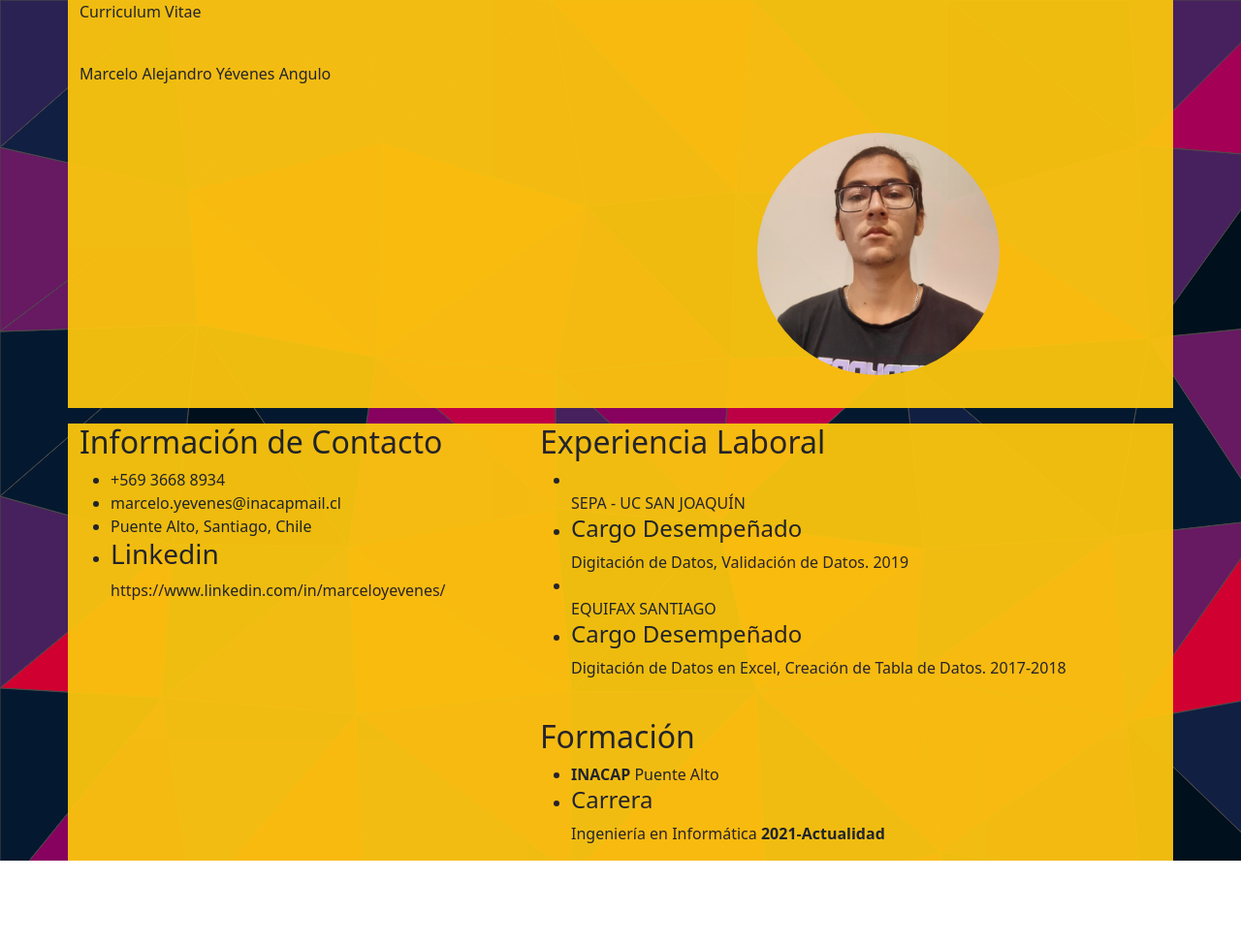
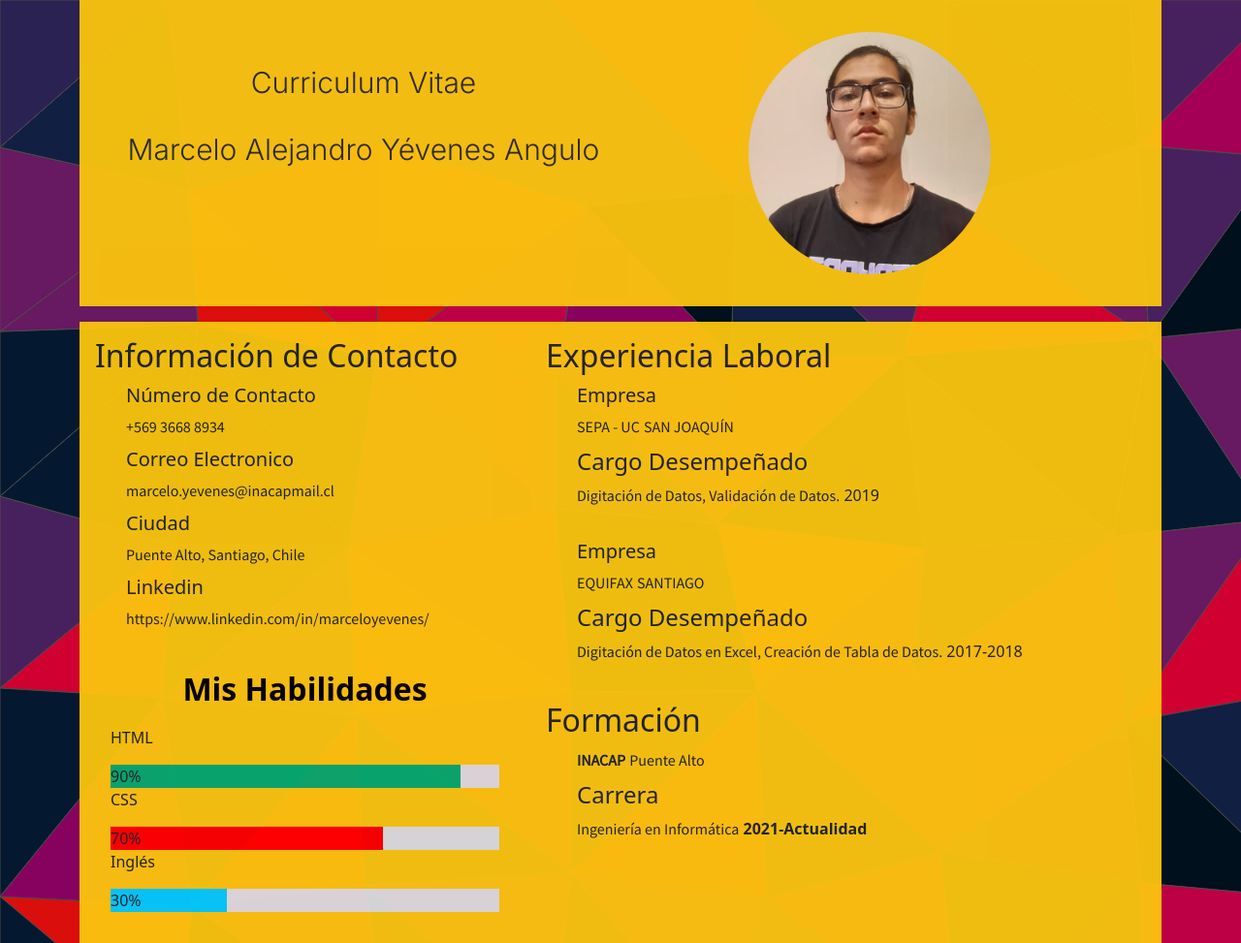
Before and after one commit to pikadeveloper/cvbootstrap5, a plain HTML site: page index.html in a window 1280 px wide. Shown: the whole page at 97% size. Before the commit the page ends 888 px from the top, so only its background shows below. Drawn offline with nearby package versions, Linux system fonts and the light colour scheme.

Commit message:
versión terminada

```diff
--- a/index.html
+++ b/index.html
@@ -9,38 +9,59 @@
     <link rel="stylesheet" type="text/css" href="recursos/index.css">
 </head>
 <body>
-    <div class="container mx-auto">
-        <section class="row ">
+    <div class="container">
+        <section class="row mx-auto">
             <header class="col-xs-12 ">
             <!--<header class="card-header"> -->
-                <p class="pc">Curriculum Vitae</p>
-                <br>
-                <p class="pc">Marcelo Alejandro Yévenes Angulo</p>
+                <div id="cabeza" class="m-2">
+                    <p class="pc">Curriculum Vitae</p>
+                    <br>
+                    <p class="pc">Marcelo Alejandro Yévenes Angulo</p>
+                </div>
                 <img id="foto" src="recursos/img/profile.png" alt="profile photo">
+
             </header>
-            <aside class="col-md-5 mt-3">
+            <aside class="col-md-5 mt-3 p-3">
                 <h2>Información de Contacto</h2>
                 <ul>
                     <li>
+                        <h5>Número de Contacto</h5>
                         <span class="texto">+569 3668 8934</span>
                     </li>
                     <li>
+                        <h5>Correo Electronico</h5>
                         <span class="texto">marcelo.yevenes@inacapmail.cl</span>
                     </li>
                     <li>
+                        <h5>Ciudad</h5>
                         <span class="texto">Puente Alto, Santiago, Chile</span>
                     </li>
                     <li>
-                        <h3>Linkedin</h3>
+                        <h5>Linkedin</h5>
                         <span class="texto">https://www.linkedin.com/in/marceloyevenes/</span>
                     </li>
                 </ul>
+                <div class="Habilidades p-3">
+                    <h2 class="skills">Mis Habilidades</h2>
+                    <p>HTML</p>
+                    <div class="con">
+                        <div class="html">90%</div>
+                    </div>
+                    <p>CSS</p>
+                    <div class="con">
+                        <div class="css">70%</div>
+                    </div>
+                    <p>Inglés</p>
+                    <div class="con">
+                        <div class="en">30%</div>
+                    </div>
+                </div>
             </aside>
-            <menu class="col-md-7 mt-3">
+            <menu class="col-md-7 mt-3 p-3">
                 <h2>Experiencia Laboral</h2>
                 <ul>
                     <li>
-                        <br>
+                        <h5>Empresa</h5>
                         <span class="texto">SEPA - UC</span>
                         <span class="texto">SAN JOAQUÍN</span>
                     </li>
@@ -51,6 +72,7 @@
                     </li>
                     <li>
                         <br>
+                        <h5>Empresa</h5>
                         <span class="texto">EQUIFAX</span>
                         <span class="texto">SANTIAGO</span>
                     </li>
--- a/recursos/index.css
+++ b/recursos/index.css
@@ -7,6 +7,14 @@
 
 body{
     background: url(img/background.svg);
+}
+.texto{
+    font-family: 'Source Sans Pro', sans-serif;
+}
+.pc{
+    font-family: 'Inter', sans-serif;
+    font-size: 30px;
+    margin: 0px 10px 0px 10px;
 }
 #foto{
     width: 250px;
@@ -28,3 +36,94 @@ menu{
     background-color: #fbc50e;
     opacity: 0.95;
 }
+menu ul{
+    position: relative;
+}
+menu ul li{
+    position: relative;
+    list-style: none;
+    margin: 10px 0px;
+}
+aside ul{
+    position: relative;
+}
+aside ul li{
+    position: relative;
+    list-style: none;
+    margin: 10px 0px;
+}
+.habilidades{
+    width: 100%;
+    margin: 10%;
+    border: 1px solid;
+    padding: 5px;
+}
+.con{
+    width: 100%;
+    background-color: #ddd;
+}
+.skills{
+    text-align: center;
+    padding: 10px;
+    color: black;
+    font-weight: bold;
+}
+.html{
+    background-color: #04aa6d;
+    animation: fillhtml 2s forwards;
+}
+.css{
+    background-color: red;
+    animation: fillcss 2s forwards;
+}
+.en{
+    background-color: rgb(0, 204, 255);
+    animation: fillen 2s forwards;
+}
+@keyframes fillhtml{
+    0%{width: 0;}
+    100%{width: 90%;}
+}
+@keyframes fillcss{
+    0%{width: 0;}
+    100%{width: 70%;}
+}
+@keyframes fillen{
+    0%{width: 0;}
+    100%{width: 30%;}
+}
+@media only screen and (min-width: 992px) {
+    #cabeza{
+        margin: 1%;
+        padding-top: 5%;
+        width: 50%;
+        background-color: #fbc50e;
+        opacity: 0.95;
+        display: inline-block;
+        text-align: center;
+        height: 300px;
+    }
+}
+@media only screen and (max-width: 991px) {
+    #cabeza{
+        padding: 5%;
+        text-align: center;
+        margin: auto;
+    }
+    #foto{
+        margin: 15%;
+        width: 70%;
+        /*float: right;*/
+        border-right: 300px;
+        border-radius: 500%;
+    }
+}
+@media only screen and (max-width: 480px) {
+    #foto{
+        margin: 14%;
+        width: 70%;
+        /*float: right;*/
+        border-right: 300px;
+        border-radius: 500%;
+    }
+}
```
